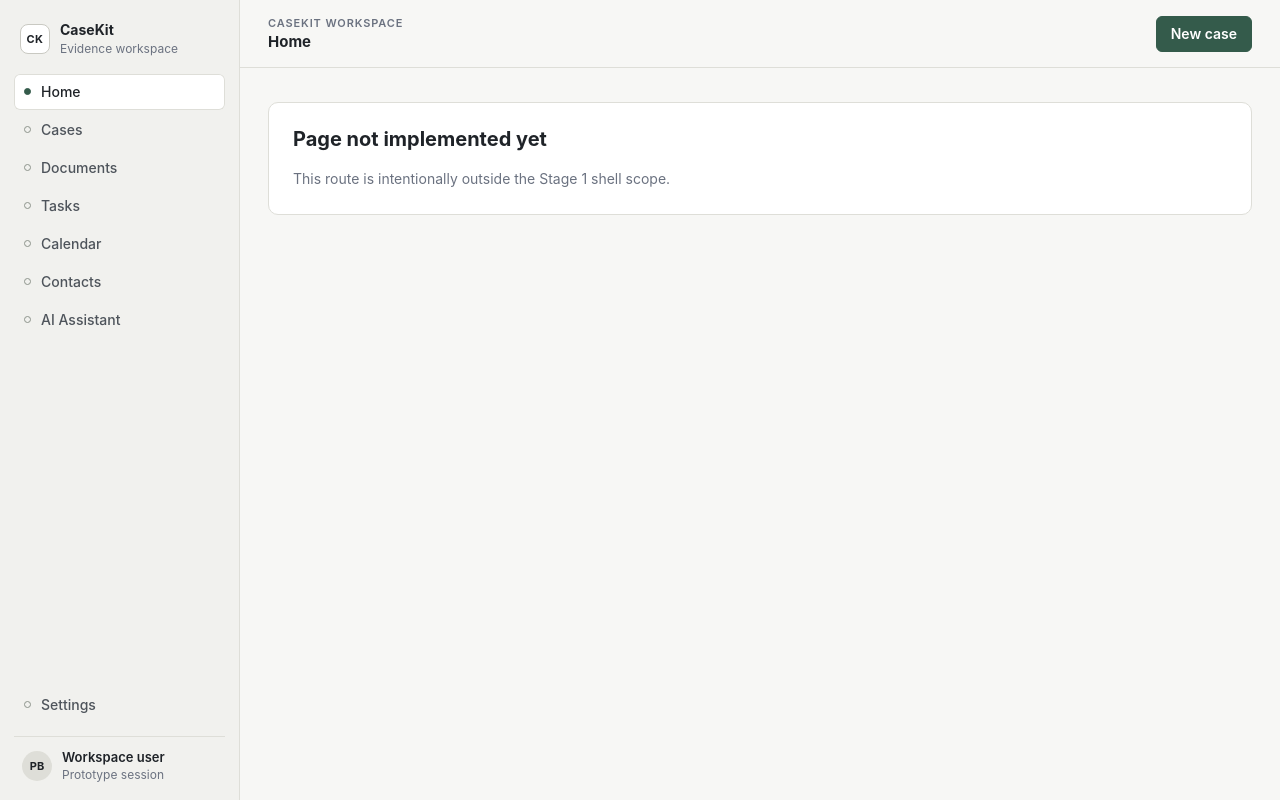
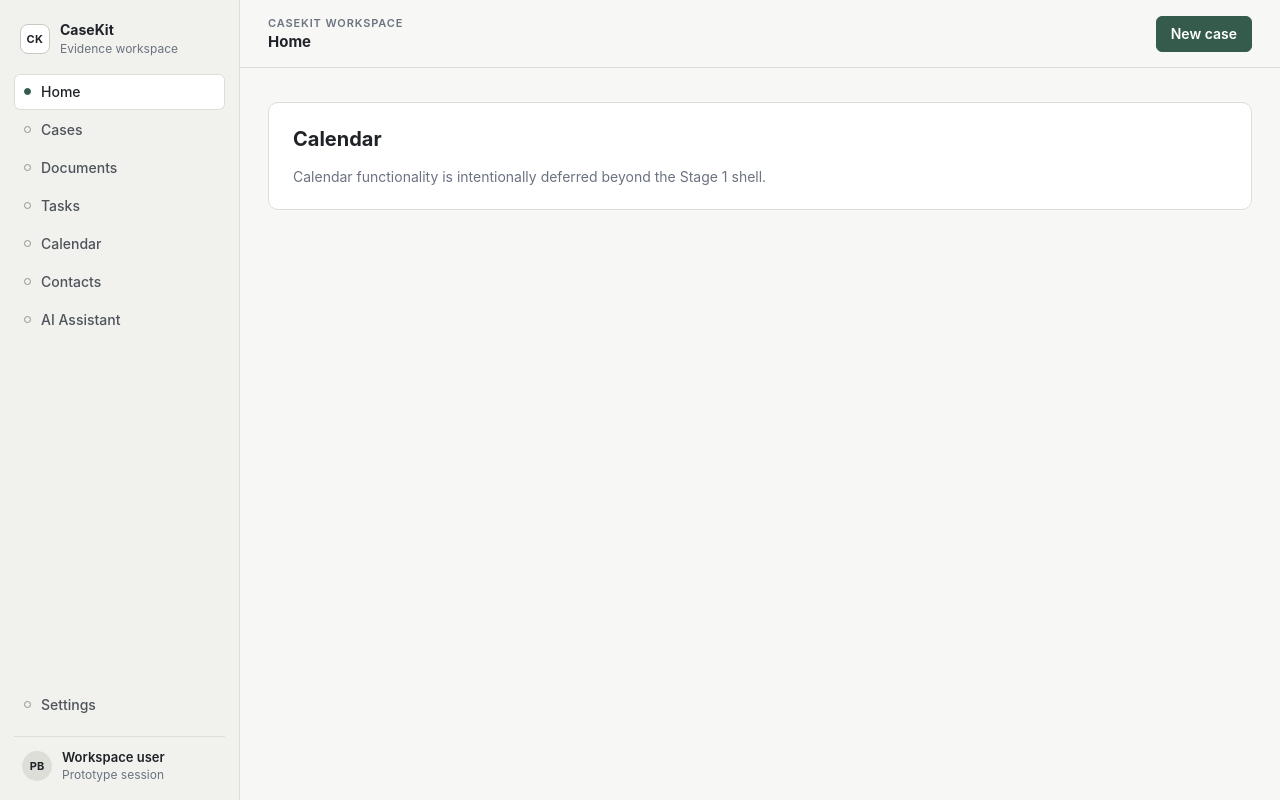
Before and after one commit to prasanth-cloud/CASEKIT, a Next.js app: page /calendar in a window 1280 px wide. Before the commit this address had no page. Built offline with nearby package versions, Linux system fonts and the light colour scheme.

Commit message:
Add placeholder route for shell navigation

```diff
--- /dev/null
+++ b/app/calendar/page.tsx
@@ -0,0 +1,3 @@
+export default function CalendarPlaceholder() {
+  return <div className="page-wrap"><section className="panel" style={{ padding: 24 }}><h1 style={{ marginTop: 0, fontSize: 20 }}>Calendar</h1><p style={{ marginBottom: 0, color: "var(--muted)" }}>Calendar functionality is intentionally deferred beyond the Stage 1 shell.</p></section></div>;
+}
```
